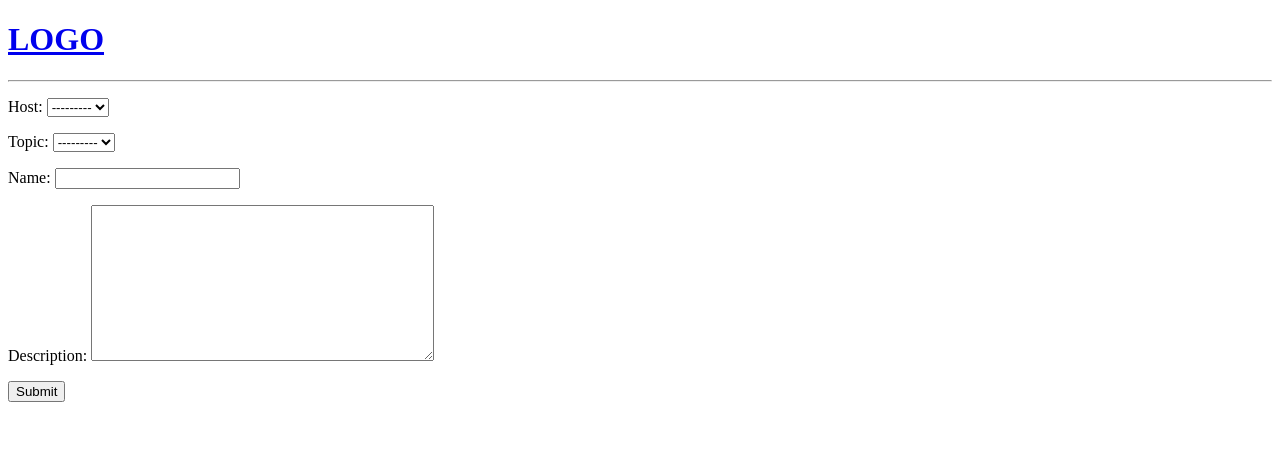
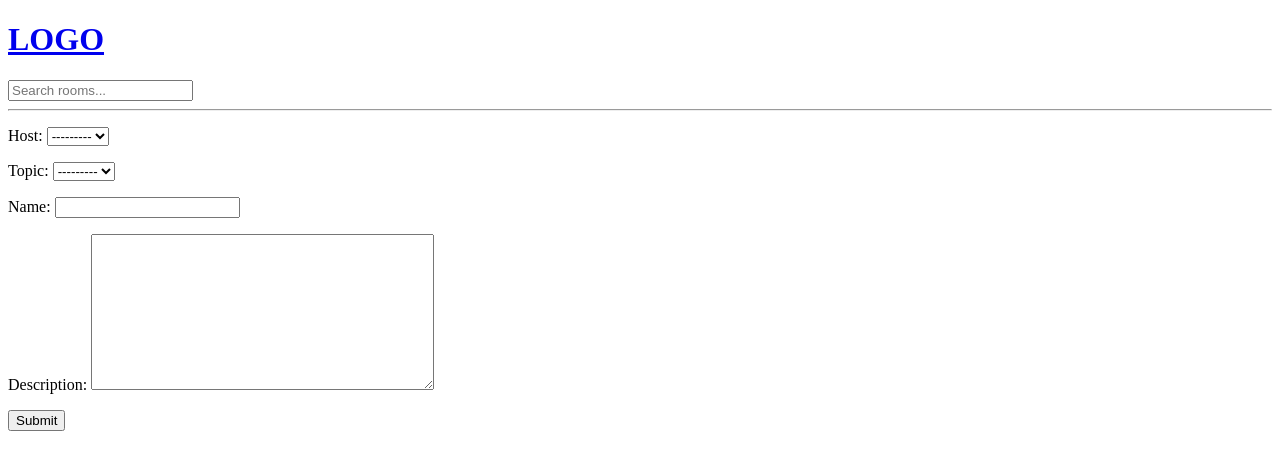
Before and after one commit to dilshadt101/StudyBud, a Django app: page /create-room/ in a window 1280 px wide. Shown: the top 470 px of the page. Run offline with Django 4.2, Linux system fonts and the light colour scheme; data that the repository does not hold is empty.

Commit message:
Add search rooms and Count rooms

```diff
--- a/base/templates/base/home.html
+++ b/base/templates/base/home.html
@@ -24,6 +24,7 @@
         {% endfor%}
     </div>
     <div>
+        <h5>{{room_count}} rooms are available</h5>
         <a href="{% url 'create-room' %}">Create Room</a>
 
         {% for room in rooms %}
--- a/base/views.py
+++ b/base/views.py
@@ -1,4 +1,5 @@
 from django.shortcuts import render, redirect
+from django.db.models import Q
 
 from .models import Room, Topic
 from .forms import RoomForm
@@ -12,9 +13,14 @@ from .forms import RoomForm
 
 def home(request):
     q = request.GET.get('q') if request.GET.get('q') is not None else ''
-    rooms = Room.objects.filter(topic__name__icontains=q)
+    rooms = Room.objects.filter(
+        Q(topic__name__icontains=q) |
+        Q(name__icontains=q) |
+        Q(description__icontains=q)
+    )
     topics = Topic.objects.all()
-    context = {'rooms': rooms, 'topics': topics}
+    room_count = rooms.count()
+    context = {'rooms': rooms, 'topics': topics, 'room_count': room_count}
     return render(request, 'base/home.html', context)
 
 
--- a/templates/navbar.html
+++ b/templates/navbar.html
@@ -1,6 +1,8 @@
-<div>
-    <a href="/">
-        <h1>LOGO</h1>
-        <hr>
-    </a>
-</div>
+<a href="/">
+    <h1>LOGO</h1>
+</a>
+<form action="{% url 'home' %}">
+    <input type="text" name="q" placeholder="Search rooms...">
+</form>
+
+<hr>
```
